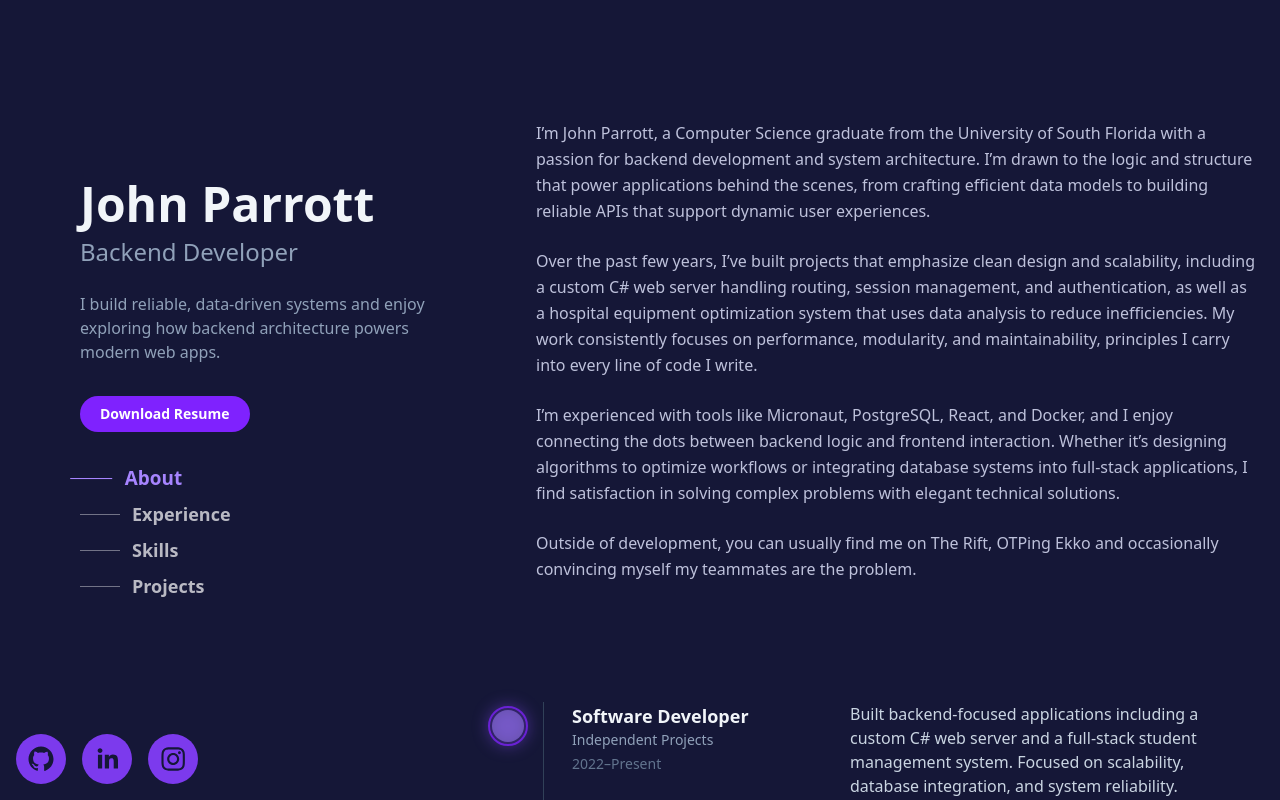
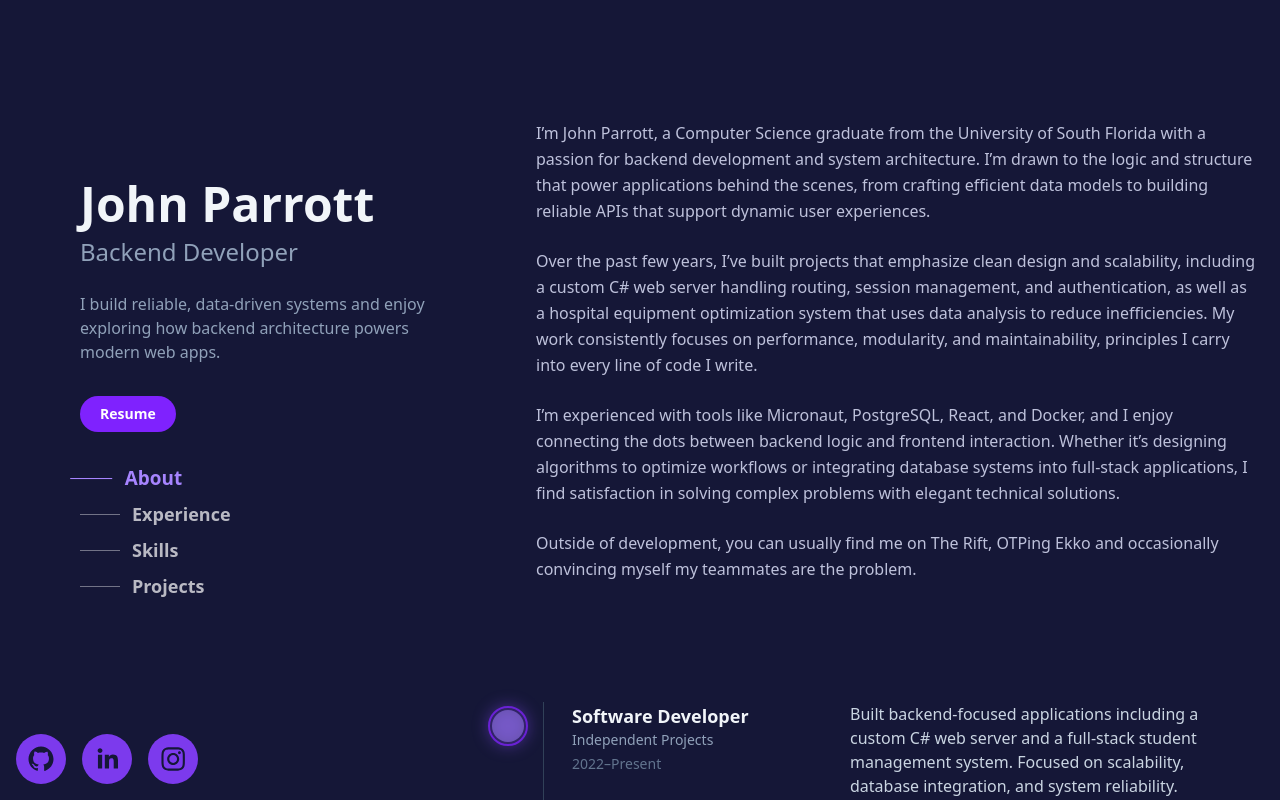
Before and after one commit to Docoppolis/Portfolio, a React (Vite) app: page / in a window 1280 px wide. Shown: the top 800 px of the page. Built offline with nearby package versions, Linux system fonts and the light colour scheme.

Commit message:
Changed resume link behavior & updated resume

```diff
--- a/src/components/Hero.jsx
+++ b/src/components/Hero.jsx
@@ -42,10 +42,10 @@ export default function Hero({ lenisRef }) {
 
       <a
         href="/resume_JOHNPARROTT.pdf"
-        download
+        target = "_blank"
         className="inline-block bg-violet-600 text-white text-sm font-semibold px-5 py-2 rounded-full hover:bg-violet-500 transition-colors duration-300 mt-10 mb-0 lg:mt-0 lg:mb-8"
       >
-        Download Resume
+        Resume
       </a>
 
       {/* Navigation Tabs */}
```
Also changed, not shown: 1 other file (tests, documents, lock files or other folders).
